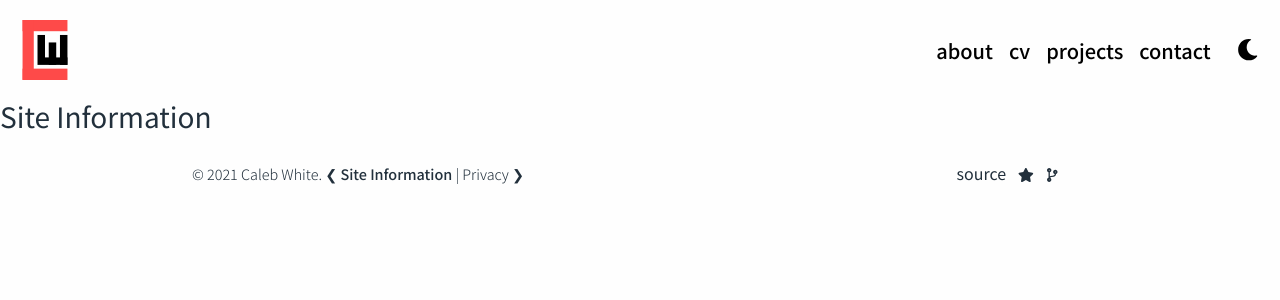
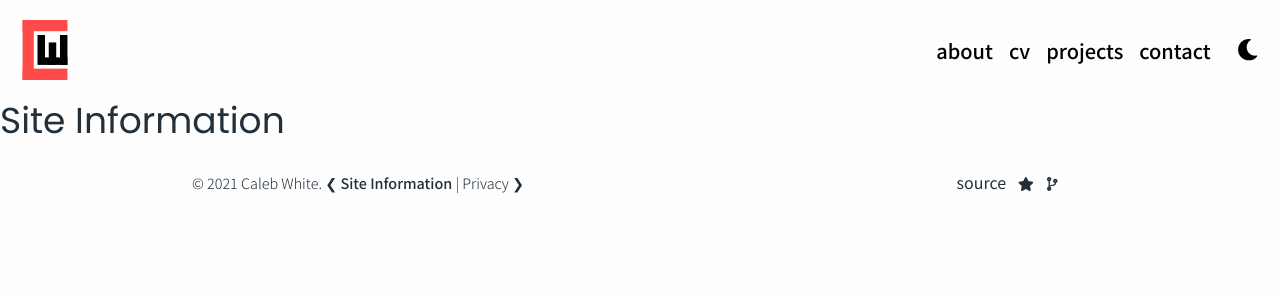
Before and after one commit to calebpdx/calebwhite-com-v2, a Next.js app: page /privacy in a window 1280 px wide. Shown: the top 300 px of the page. Built offline with nearby package versions, Linux system fonts and the light colour scheme; no server answers.

Commit message:
Added heading font and selection color

```diff
--- a/themes/globalStyles.js
+++ b/themes/globalStyles.js
@@ -17,16 +17,20 @@ const GlobalStyles = createGlobalStyle`
 	transition: all 0.25s linear;
   }
 
+  h1, h2, h3, h4, h5, h6 {
+	font-family: 'Poppins', sans-serif;
+  }
+
   h2 {
 	font-weight: 400;
     color: ${({ theme }) => theme.colors.text.primary};
     padding: 0;
 	margin: 0;
 	text-align: left;
-	font-size: ${({ theme }) => theme.fontSizes.md};
+	font-size: ${({ theme }) => theme.fontSizes.lg};
 
 	${respondAt.sm`
-      font-size: ${({ theme }) => theme.fontSizes.lg};
+      font-size: ${({ theme }) => theme.fontSizes.xl};
     `}
 
   }
@@ -62,6 +66,10 @@ const GlobalStyles = createGlobalStyle`
 	.headroom--pinned {
 		/* border-bottom: 0.2rem solid ${({ theme }) => theme.colors.bg.card}; */
 	}
+
+	::selection {
+		color: ${({ theme }) => theme.colors.primary};
+	}
 `
 
 export default GlobalStyles
```
